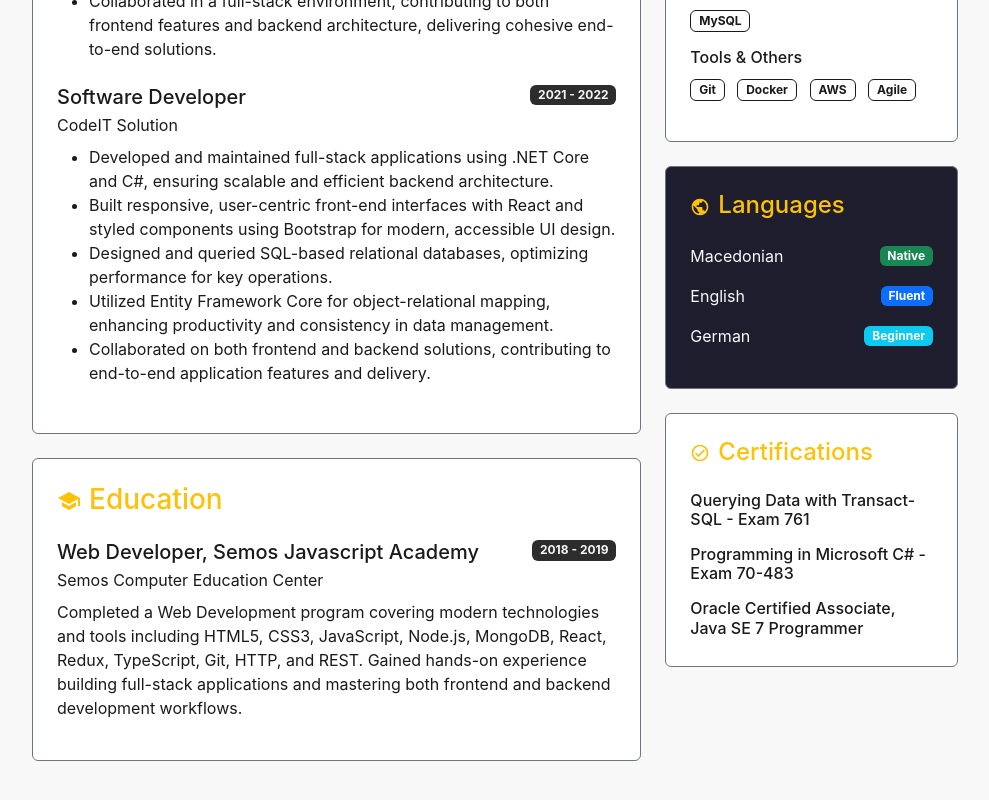
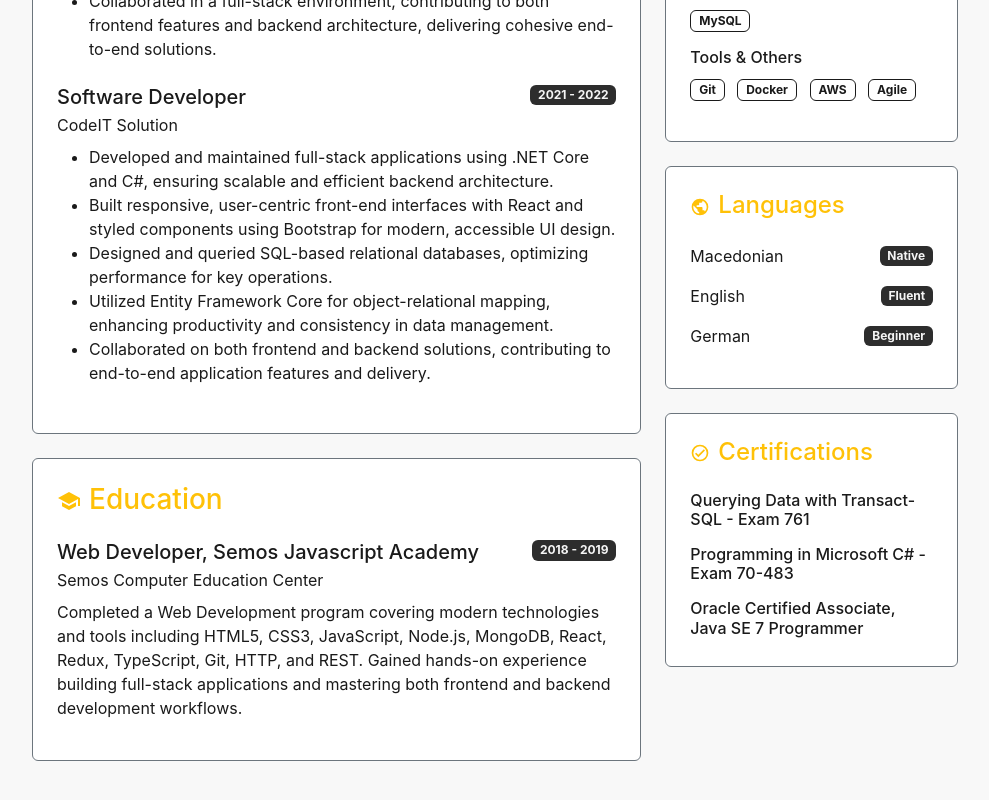
Before and after one commit to argirowski/ArgirovskiPortfolio, a React (Create React App) app: page / in a window 1280 px wide. Shown: the part 2539-3339 px from the top of the page, without its empty margins (145-1134 px from the left). Built offline with nearby package versions, Linux system fonts and the light colour scheme.

Commit message:
Small resume changes

```diff
--- a/src/components/ResumePage/ResumePage.css
+++ b/src/components/ResumePage/ResumePage.css
@@ -33,3 +33,10 @@
   margin-right: 0.3rem;
   margin-top: 0.2rem;
 }
+
+.language-badge {
+  background-color: #2d2d2d !important;
+  color: #f5f5f5 !important;
+  border: none !important;
+  margin-left: 0.5rem;
+}
--- a/src/components/ResumePage/ResumePage.tsx
+++ b/src/components/ResumePage/ResumePage.tsx
@@ -6,7 +6,6 @@ const ResumePage: React.FC = () => {
   return (
     <section className="resume-section">
       <Container>
-        {/* Header Section */}
         <Row className="justify-content-center mb-5">
           <Col lg={10}>
             <div className="text-center mb-4">
@@ -21,9 +20,7 @@ const ResumePage: React.FC = () => {
         <Row className="justify-content-center">
           <Col lg={10}>
             <Row className="g-4">
-              {/* Left Column */}
               <Col lg={8}>
-                {/* Experience Section */}
                 <Card className="mb-4 border-secondary resume-card">
                   <Card.Body className="p-4">
                     <h3 className="text-warning mb-4 font-poppins">
@@ -39,7 +36,6 @@ const ResumePage: React.FC = () => {
                       Work Experience
                     </h3>
 
-                    {/* Job 1 */}
                     <div className="mb-4">
                       <div className="d-flex justify-content-between align-items-start mb-2">
                         <div>
@@ -83,7 +79,6 @@ const ResumePage: React.FC = () => {
                       </ul>
                     </div>
 
-                    {/* Job 2 */}
                     <div className="mb-4">
                       <div className="d-flex justify-content-between align-items-start mb-2">
                         <div>
@@ -128,7 +123,6 @@ const ResumePage: React.FC = () => {
                   </Card.Body>
                 </Card>
 
-                {/* Education Section */}
                 <Card className="mb-4 border-secondary resume-card">
                   <Card.Body className="p-4">
                     <h3 className="text-warning mb-4 font-poppins">
@@ -171,9 +165,7 @@ const ResumePage: React.FC = () => {
                 </Card>
               </Col>
 
-              {/* Right Column */}
               <Col lg={4}>
-                {/* Skills Section */}
                 <Card className="mb-4 border-secondary resume-card">
                   <Card.Body className="p-4">
                     <h4 className="text-warning mb-4 font-poppins">
@@ -251,11 +243,7 @@ const ResumePage: React.FC = () => {
                   </Card.Body>
                 </Card>
 
-                {/* Languages Section */}
-                <Card
-                  className="mb-4 border-secondary"
-                  style={{ backgroundColor: "#1E1E2F" }}
-                >
+                <Card className="mb-4 border-secondary resume-card">
                   <Card.Body className="p-4">
                     <h4 className="text-warning mb-4 font-poppins">
                       <svg
@@ -272,30 +260,26 @@ const ResumePage: React.FC = () => {
 
                     <div className="mb-3">
                       <div className="d-flex justify-content-between align-items-center mb-1">
-                        <span className="text-light font-inter">
-                          Macedonian
-                        </span>
-                        <Badge bg="success">Native</Badge>
+                        <span className="font-inter">Macedonian</span>
+                        <Badge className="language-badge">Native</Badge>
                       </div>
                     </div>
 
                     <div className="mb-3">
                       <div className="d-flex justify-content-between align-items-center mb-1">
-                        <span className="text-light font-inter">English</span>
-                        <Badge bg="primary">Fluent</Badge>
+                        <span className="font-inter">English</span>
+                        <Badge className="language-badge">Fluent</Badge>
                       </div>
                     </div>
 
                     <div className="mb-3">
                       <div className="d-flex justify-content-between align-items-center mb-1">
-                        <span className="text-light font-inter">German</span>
-                        <Badge bg="info">Beginner</Badge>
+                        <span className="font-inter">German</span>
+                        <Badge className="language-badge">Beginner</Badge>
                       </div>
                     </div>
                   </Card.Body>
                 </Card>
-
-                {/* Certifications */}
                 <Card className="border-secondary resume-card">
                   <Card.Body className="p-4">
                     <h4 className="text-warning mb-4 font-poppins">
```
